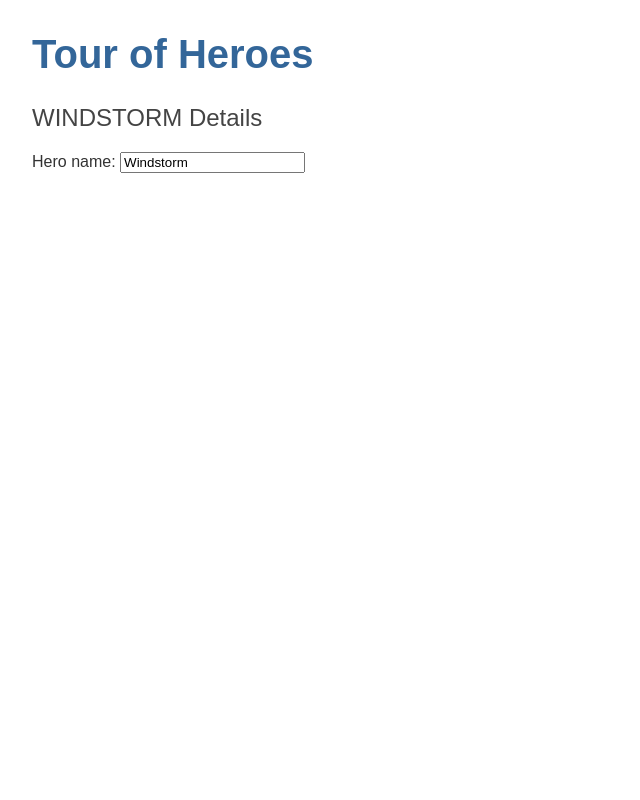
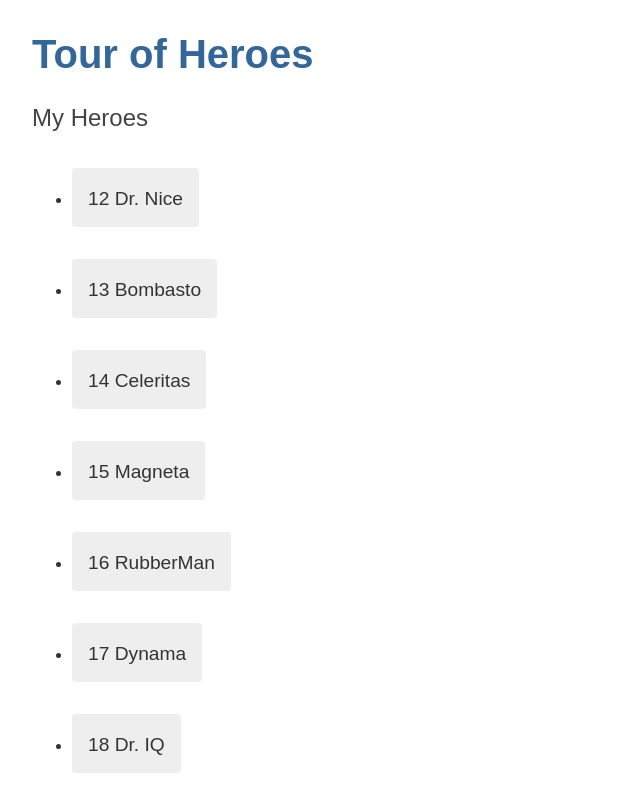
Before and after one commit to IsabelBustamanteQ/Tour_of_Heroes, an Angular app: page / in a window 1280 px wide. Shown: the top 800 px of the page, without its empty margins (0-640 px from the left). Built offline with nearby package versions, Linux system fonts and the light colour scheme.

Commit message:
añadir lista de heroes

```diff
--- a/src/app/heroes/heroes.component.html
+++ b/src/app/heroes/heroes.component.html
@@ -1,5 +1,10 @@
-<h2>{{hero.name | uppercase}} Details</h2>
-<div>
-    <label for="name">Hero name: </label>
-    <input id="name" [(ngModel)]="hero.name" placeholder="name">
-</div>
+<h2>My Heroes</h2>
+<ul>
+    <!-- *ngFor para recorrer la lista -->
+    <li *ngFor="let hero of heroes">
+        <button type="button">
+            <span class="badge">{{hero.id}} </span>
+            <span class="name">{{hero.name}}</span>
+        </button>
+    </li>
+</ul>
--- a/src/app/heroes/heroes.component.ts
+++ b/src/app/heroes/heroes.component.ts
@@ -1,13 +1,10 @@
 import { Component } from '@angular/core';
-import { Hero } from '../hero'; //importamos la interface
+import { HEROES } from '../mock-heroes';
 @Component({
   selector: 'app-heroes',
   templateUrl: './heroes.component.html',
   styleUrls: ['./heroes.component.css']
 })
 export class HeroesComponent {
-  hero: Hero={
-    id:1,
-    name:'Windstorm'
-  };
+  heroes=HEROES;
 }
--- /dev/null
+++ b/src/app/mock-heroes.ts
@@ -0,0 +1,12 @@
+import { Hero } from "./hero";
+export const HEROES: Hero[]=[
+    { id: 12, name: 'Dr. Nice' },
+    { id: 13, name: 'Bombasto' },
+    { id: 14, name: 'Celeritas' },
+    { id: 15, name: 'Magneta' },
+    { id: 16, name: 'RubberMan' },
+    { id: 17, name: 'Dynama' },
+    { id: 18, name: 'Dr. IQ' },
+    { id: 19, name: 'Magma' },
+    { id: 20, name: 'Tornado' }
+];
```
